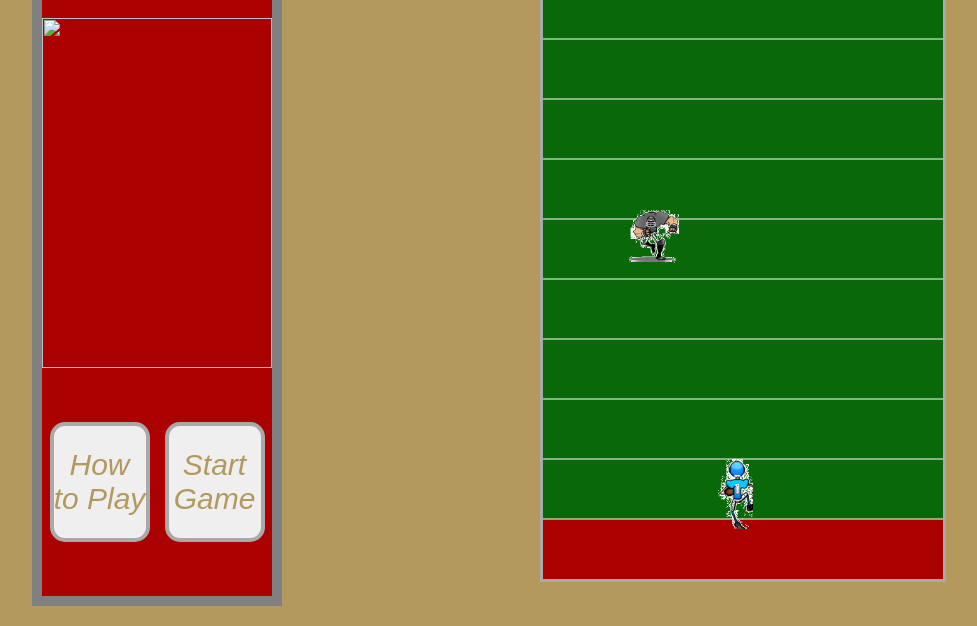
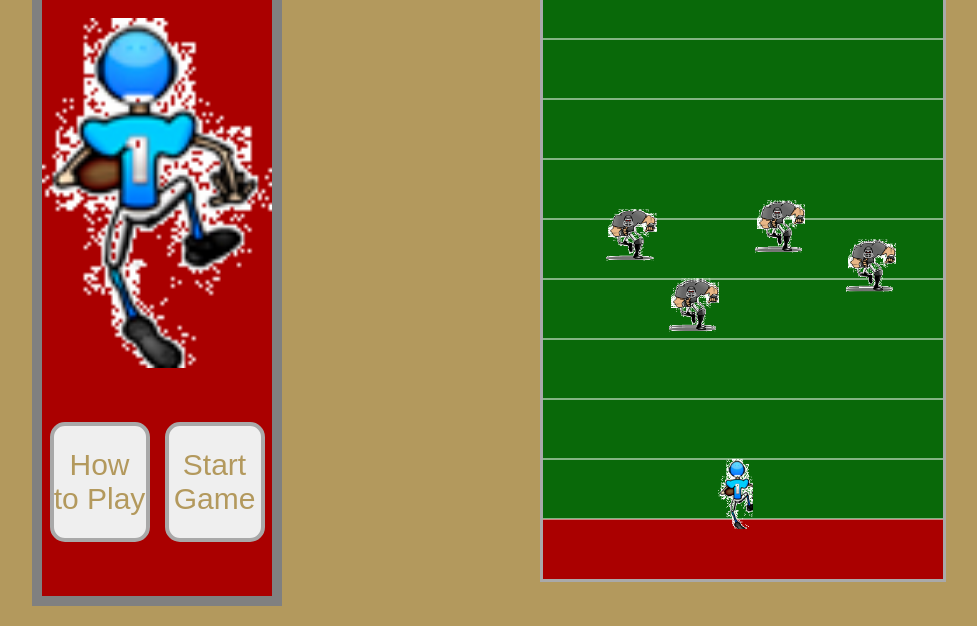
Before and after one commit to andrewjspivey/rushing-attack, a plain HTML site: page index.html in a window 1280 px wide. Shown: the part 174-800 px from the top of the page, without its empty margins (97-1074 px from the left). Drawn offline with nearby package versions, Linux system fonts and the light colour scheme.

Commit message:
starting to touch up html to get start working

```diff
--- a/index.html
+++ b/index.html
@@ -22,18 +22,15 @@
 <body>
     <div class= "menu">
         <h1 class= "title">Rushing Attack!</h1>
-        <section>
-            <img class="menu-image" src="" alt="">
-        </section>
-        <section class= "options">
-            <button>
-                <i id= "how-to-play">How to Play</i>
-            </button>
-            <button>
-                <i id= "start">Start Game</i>
-            </button>
+        <div>
+            <img class="menu-image" src="assets/player-stepright.png" alt="player-image">
+        </div>
+        <div class= "options">
+            <button id= "how-to-play">How to Play</button>
 
-        </section>
+            <button id= "start">Start Game</button>
+
+        </div>
     </div>
     <div class= "game-play">
         <canvas>
--- a/js/main.js
+++ b/js/main.js
@@ -5,7 +5,7 @@
 - draw field lines on canvas -done
 - get box that will become sprite image to move with arrow keys- done
 - create classes for user player and opponents
-these classes will need functions for players to move
+these classes will need functions for players to move - class for defenders is done, will go back to user if time
 - create function for being "tackled",
 -  create function for scoring TD,
 - create function to place user and opponents on field and begin moving
@@ -13,6 +13,8 @@ these classes will need functions for players to move
 - create function for scoreboard updating
 -
  */
+
+
 
 // drawing lines on the field to create canvas
 let canvas = document.querySelector('canvas'); //selected canvas stored in canvas
@@ -23,20 +25,6 @@ canvas.height = 720;
 
 const c = canvas.getContext('2d'); // setting canvas context to 2d
 
-
-
-// c.fillRect(x, y, width, height)
-// creating football field lines
-/* c.fillStyle = "#AA0000";
-c.fillRect(0, 0, 400, 60); // creates top endzone
-c.fillStyle = "#AA0000"; //creates bottom endzone
-c.fillRect(0, 660, 400, 60); */
-
-/* c.beginPath(); // initiates a line to be drawn
-c.moveTo(0, 60); // tells line where to start on canvas moveTo(x, y)
-c.lineTo(400, 60); // tells where to draw the line to from moveTo lineTo(x, y)
-c.strokeStyle = "white" // tells line to be white
-c.stroke(); // tells line to be drawn or shown */
 
 // draws lines on the field with for loop
 
@@ -57,121 +45,8 @@ const createField = function () {
     }
 
 };
-//createField();
 
-
-// creating box that represents player to move with keys
-// Key codes: left arrow is 37 and right arrow is 39, up arraow is 38 and down arrow is 40
 // drawImage method: drawImage(imgsrc, srcx, srcy, srcw,scrh, destx, desty, destw, desth)
-
-/* canvas.addEventListener('keydown', move, true) */
-
-
-/* let xPos = 175;
-let yPos = 650;
-
-let box = c.fillRect(xPos, yPos, 40, 40);
-c.stroke(); */
-
-//let userSprite = new Image();
-//userSprite.src = 'https://jvin825.files.wordpress.com/2012/07/all_football_sprite.jpg';
-
-/* userSprite.onload = function() {
-  initDraw();
-};
-
-
-const initDraw = function () {
-    c.drawImage(userSprite, 25, 50, 50, 95, 170, 600, 50, 100);
-} */
-
-// function init() {
-   // c.drawImage(userSprite, 25, 50, 50, 95, 170, 600, 50, 100)
-//}
-
-/* let xPos = 175;
-let yPos = 650;
-
-let box = c.fillRect(xPos, yPos, 40, 40);
-c.stroke();
-
-
-function move(e) {
-
-    if (e.keyCode == 38){ // move box up
-        yPos -= 10;
-
-    }
-    if (e.keyCode == 37){ // move box left
-        xPos -= 10;
-
-    }
-    if (e.keyCode == 40){ // move box down
-        yPos += 10;
-
-    }
-    if (e.keyCode == 39){ // move box right
-        xPos += 10;
-
-    }
-    canvas.width = canvas.width;
-    createField();
-    c.fillRect(xPos, yPos, 40, 40);
-    c.stroke();
-}
-document.onkeydown = move;  */
-
-//creating user controlled player class
-
-/*class User {
-    constructor(image, speed) {
-        this.image = image;
-        this.speed = speed;
-        this.xPos = 170;
-        this.yPos = 600;
-
-    }
-    initImage() {
-        c.drawImage(this.image, 25, 50, 50, 95, this.xPos, this.yPos, 50, 100);
-    }
-     move() {
-        document.addEventListener('keydown', function(e) {
-            if (e.keyCode == 38){ // move player up
-                this.yPos -= 10;
-                c.drawImage(userSprite, 25, 50, 50, 95, this.xPos, this.yPos, 50, 100);
-            }
-            else if (e.keyCode == 37){ // move player left
-                this.xPos -= 10;
-                c.drawImage(userSprite, 25, 50, 50, 95, this.xPos, this.yPos, 50, 100);
-            }
-            else if (e.keyCode == 40){ // move player down
-                this.yPos += 10;
-                c.drawImage(userSprite, 25, 50, 50, 95, this.xPos, this.yPos, 50, 100);
-            }
-            else if (e.keyCode == 39){ // move player right
-                this.xPos += 10;
-                c.drawImage(userSprite, 25, 50, 50, 95, this.xPos, this.yPos, 50, 100);
-
-            }
-            canvas.width = canvas.width;
-            createField();
-            this.initDraw();
-            c.drawImage(userSprite, 25, 50, 50, 95, this.xPos, this.yPos, 50, 100);
-    });
-    //document.onkeydown = this.move;
-    }
-    display() {
-        c.drawImage(userSprite, 25, 50, 50, 95, this.xPos, this.yPos, 50, 100);
-    }
-
-};
-};*/
-
-const player = {
-    x: 175,
-    y: 600,
-    speed: 10,
-}
 
 
 const userSprite = new Image();
@@ -181,41 +56,32 @@ const defSprite = new Image();
 defSprite.src = 'assets/defender-stepright.png';
 console.log(defSprite)
 
+//player (user) object
+const player = {
+    x: 175, // x = user images x starting point on canvas
+    y: 600, // y - user images y starting point on canvas
+    speed: 10,
+}
 
+// function to draw the player's sprite. params are x, y, width, and height dimensions of sprite img and where on canvas
 function drawSprite(img, srcX, srcY, srcW, srcH, destX, destY, destW, desth) {
     c.drawImage(img, srcX, srcY, srcW, srcH, destX, destY, destW, desth);
 }
 
-//drawSprite(defSprite, 0, 0, 80, 88, 175, 300, 80, 88);
-
-/* function animate() { // will use to change picture of player every step if have time and canvas every time
-    c.clearRect(0, 0, 400, 720) // clears the whole canvas every frame
-    createField(); // recreates field lines every frame
-    drawSprite(userSprite, 0, 0, 50, 95, player.x, player.y, 35, 70); //draws sprites every frame
-    drawSprite(defSprite, 0, 0, 80, 88, 160, 150, 50, 52);
-    defender1.drawSprite;
-    defender1.move;
-    requestAnimationFrame(animate);
-}
-animate();
- */
+// event listener for key control of user
 
 document.addEventListener("keydown", function(event) { // event listener for player movement
     if (event.keyCode == 38){ // move player up
         player.y -= player.speed;
-        //drawSprite(userSprite, 25, 50, 50, 95, player.x, player.y, 50, 100);
     }
     else if (event.keyCode == 37){ // move player left
         player.x -= player.speed;
-        //drawSprite(userSprite, 25, 50, 50, 95, player.x, player.y, 50, 100);
     }
     else if (event.keyCode == 40){ // move player down
         player.y += player.speed;
-        //drawSprite(userSprite, 25, 50, 50, 95, player.x, player.y, 50, 100);
     }
     else if (event.keyCode == 39){ // move player right
         player.x += player.speed;
-        //drawSprite(userSprite, 25, 50, 50, 95, player.x, player.y, 50, 100);
     }
 });
 
@@ -223,13 +89,12 @@ document.addEventListener("keydown", function(event) { // event listener for pla
 //creating defender class to add multiple defenders
 
 class Defender {
-    constructor(num, posX, posY) { //pox and posy are for starting point of defender
-        this.num = num;
+    constructor(posX, posY, speed) { //posX and posY are for starting point of defender
         this.posX = posX;
         this.posY = posY;
-        this.speed = 1.3;
+        this.speed = speed;
     }
-    drawSprite(img, srcX, srcY, srcW, srcH, destX, destY, destW, desth) {
+    drawSprite() { // draw the defender sprites at starting position
         c.drawImage(defSprite,  0, 0, 80, 88, this.posX, this.posY, 50, 52)
     }
     move() {
@@ -239,42 +104,73 @@ class Defender {
             this.posY += this.speed;
             this.drawSprite();
         }
-        if (randomNum <= 49 && randomNum >= 30) { // move defender down field 50% of time
+        if (randomNum <= 49 && randomNum >= 30) { // move defender left 20% of time
             this.posX -= this.speed;
             this.drawSprite();
         }
-        if (randomNum <= 29 && randomNum >= 10) { // move defender down field 50% of time
+        if (randomNum <= 29 && randomNum >= 10) { // move defender right 20% of time
             this.posX += this.speed;
             this.drawSprite();
         }
-        if (randomNum < 10) { // move defender down field 50% of time
+        if (randomNum < 10) { // move defender up field 10% of time
             this.posY -= this.speed;
             this.drawSprite();
         }
     }
+
+};
+
+// give defenders different starting positions and different speeds
+const defender1 = new Defender(75, 200, 1.2);
+const defender2 = new Defender(150, 175, 2);
+const defender3 = new Defender(225, 190, 1.3);
+const defender4 = new Defender(300, 200, 1.5);
+
+
+// defenders array to loop through on tackle function
+let defendersArray = [defender1, defender2, defender3, defender4];
+
+// detects if one of defenders and user touch
+function tackle(userPos, defPos) {
+    return !(userPos.x > defPos.posX + 50 || userPos.x + 40 < defPos.posX || userPos.y > defPos.posY + 52 || userPos.y + 70 < 52)
+
+    }
+// loops through defenders to detect if user has been touched by defender
+function tackleDetection() {
+
+    for (let i = 0; i < defendersArray.length; i++) {
+        if (tackle(player, defendersArray[i])){
+
+    }
+  }
+}
+//  checks if user has crossed the endzone
+function touchDown() {
+    if(player.y <= 30) {
+        console.log("touchdown!")
+    }
 }
 
-const defender1 = new Defender(1, 100, 200);
-
+/* function resetGame() {
+    animateGame
+} */
+// animates game
 function animateGame() { // will use to change picture of player every step if have time and canvas every time
     c.clearRect(0, 0, 400, 720) // clears the whole canvas every frame
     createField(); // recreates field lines every frame
     drawSprite(userSprite, 0, 0, 50, 95, player.x, player.y, 35, 70); //draws sprites every frame
     //drawSprite(defSprite, 0, 0, 80, 88, 160, 150, 50, 52);
-    defender1.drawSprite(defSprite, 0, 0, 80, 88, 160, 150, 50, 52);
-    defender1.move();
+    defender1.drawSprite();
+    defender1.move();;            //calling defenders and their functions
+    defender2.drawSprite();
+    defender2.move();
+    defender3.drawSprite();
+    defender3.move();
+    defender4.drawSprite();
+    defender4.move();
+    tackleDetection();
+    touchDown();
     requestAnimationFrame(animateGame);
 }
+
 animateGame();
-
-//const player = new User(userSprite, 10);
-
-/* const startGame = function () {
-    player.initImage();
-    //player.move();
-    //player.display();
-    console.log(player);
-}; */
-//startGame();
-
-//document.onkeydown = move;
```
